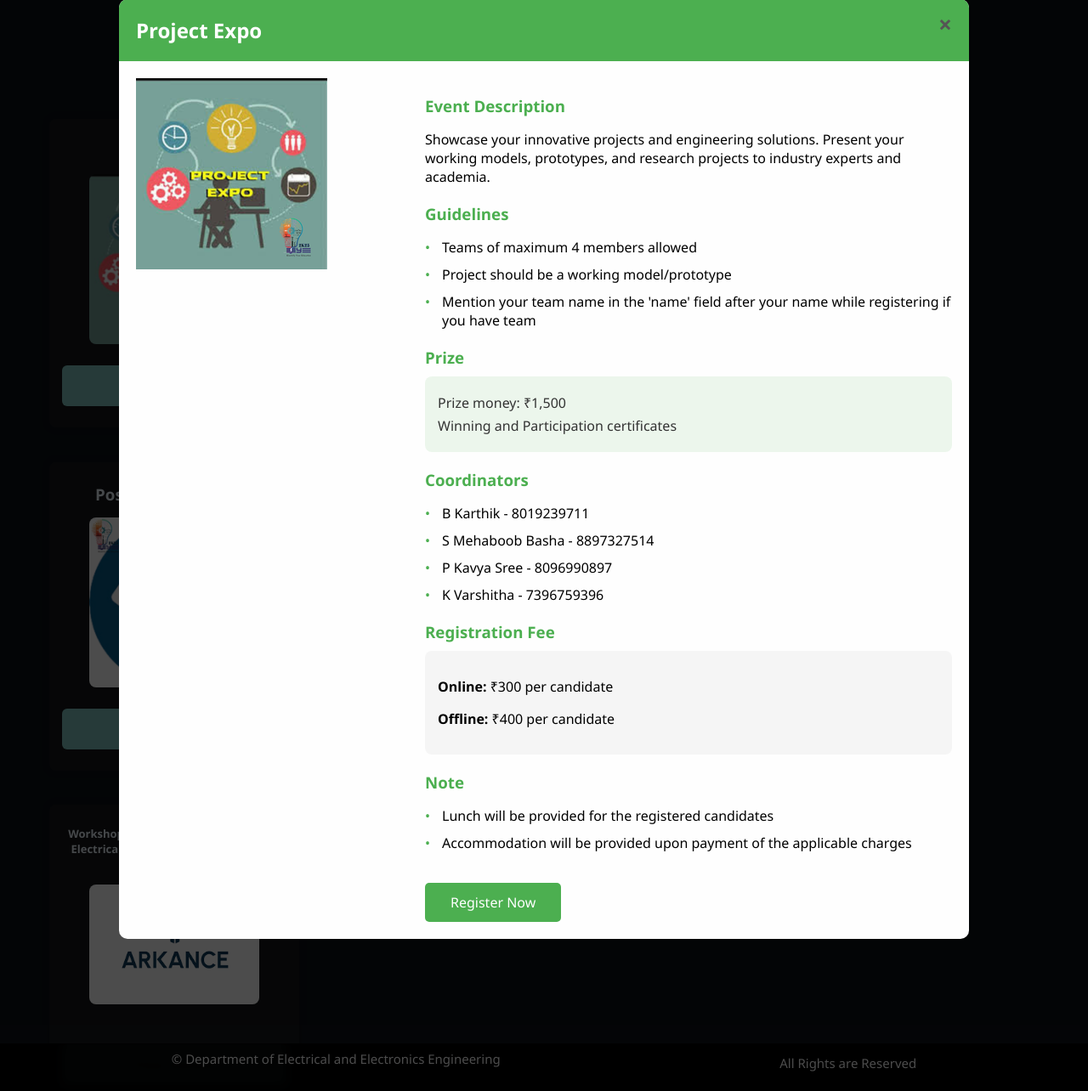
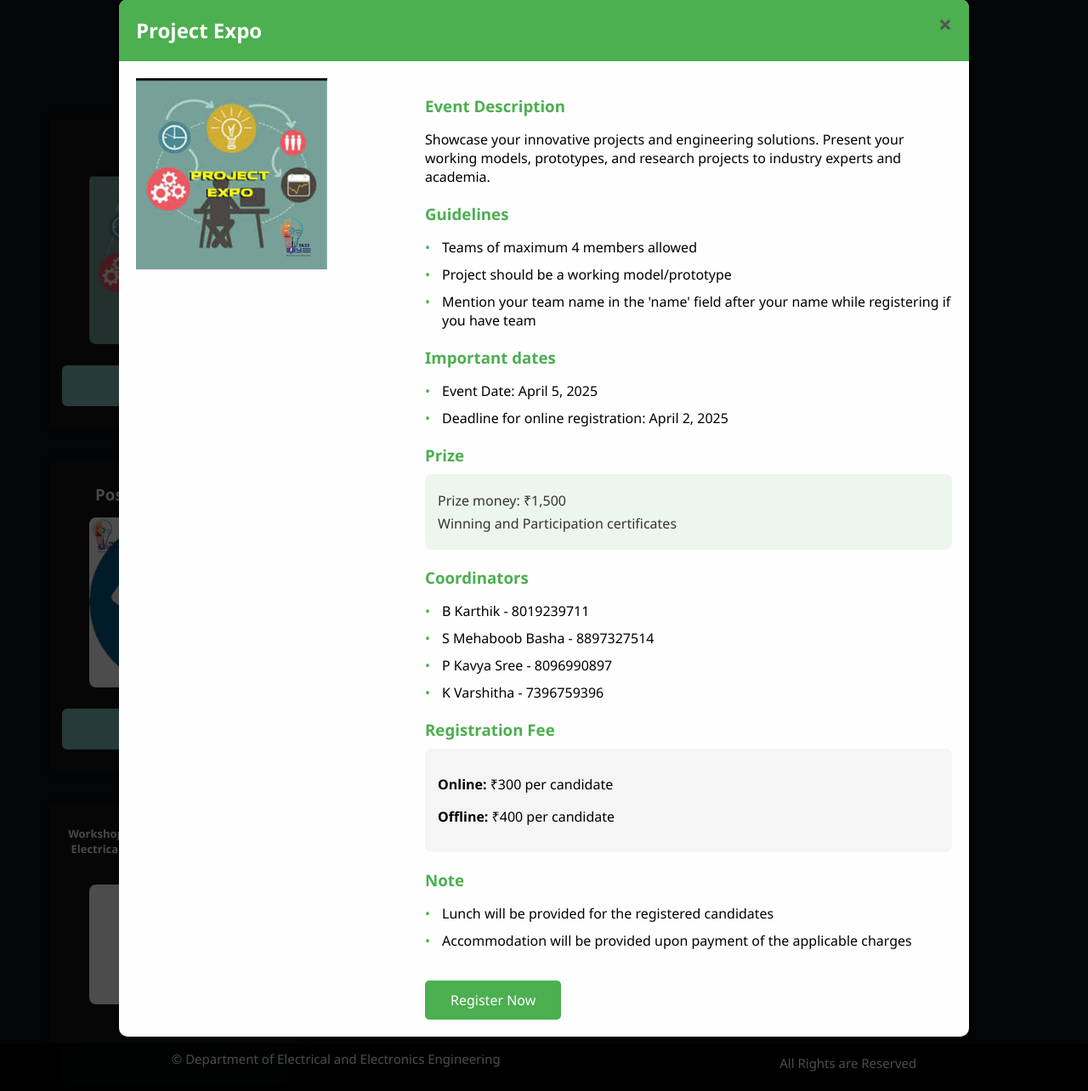
Before and after one commit to Sunilreddyyaparla/EYE2K25, a Flask app: page /events in a window 1280 px wide, after a click that opens the changed part. Shown: the part 65-1349 px from the top of the page at 85% size. Run offline with Flask 3, Linux system fonts and the light colour scheme.

Commit message:
Update events.html

```diff
--- a/templates/events.html
+++ b/templates/events.html
@@ -112,6 +112,11 @@
                             <li>Project should be a working model/prototype</li>
                             <li>Mention your team name  in the 'name' field after your name while registering if you have team</li>
                         </ul>
+                        <h3>Important dates</h3>
+                        <ul>
+                            <li>Event Date: April 5, 2025</li>
+                            <li>Deadline for online registration: April 2, 2025</li>
+                        </ul>
                         <h3>Prize</h3>
                         <div class="modal-prize-section">
                             <p>Prize money: ₹1,500</p>
@@ -164,6 +169,11 @@
                             <li>Time-based completion</li>
                             <li>Basic requirements will be provided</li>
                         </ul>
+                        <h3>Important dates</h3>
+                        <ul>
+                            <li>Event Date: April 4, 2025</li>
+                            <li>Deadline for online registration: April 2, 2025</li>
+                        </ul>
 
                         <h3>Prize </h3>
                         <div class="modal-prize-section">
@@ -215,7 +225,11 @@
                             <li>Consistes of three rounds. Difficulty level changes from round to round</li>
                             <li>Mention your team name  in the 'name' field after your name while registering</li>
                         </ul>
-
+                        <h3>Important dates</h3>
+                        <ul>
+                            <li>Event Date: April 4, 2025</li>
+                            <li>Deadline for online registration: April 2, 2025</li>
+                        </ul>
                         <h3>Prize </h3>
                         <div class="modal-prize-section">
                             <p>Prize money: ₹1,500</p>
@@ -264,7 +278,11 @@
                             <li>Individual participation</li>
                             <li>5 minutes presentation time</li>
                         </ul>
-
+                        <h3>Important dates</h3>
+                        <ul>
+                            <li>Event Date: April 4, 2025</li>
+                            <li>Deadline for online registration: April 2, 2025</li>
+                        </ul>
                         <h3>Prize Money</h3>
                         <div class="modal-prize-section">
                             <p>Prize: ₹1,500</p>
@@ -312,7 +330,11 @@
                             <li>Individual participation</li>
                             <li>5 minutes presentation time</li>
                         </ul>
-
+                        <h3>Important dates</h3>
+                        <ul>
+                            <li>Event Date: April 4, 2025</li>
+                            <li>Deadline for online registration: April 2, 2025</li>
+                        </ul>
                         <h3>Prize Money</h3>
                         <div class="modal-prize-section">
                             <p>Prize: ₹1,500</p>
@@ -363,7 +385,11 @@
                     <li>The design must be less in complex, high efficient and less convergence type.</li>
                     <li>It has to execute all the test cases related to the application.</li>
                 </ul>
-
+                <h3>Important dates</h3>
+                <ul>
+                    <li>Event Date: April 5, 2025</li>
+                    <li>Deadline for online registration: April 2, 2025</li>
+                </ul>
                 <h3>Prize</h3>
                 <div class="modal-prize-section">
                     <p>Prize money: ₹3,000</p>
@@ -413,6 +439,11 @@
                     <li>Hands-on sessions with real-world applications using MATLAB and Python</li>
                     <li>Certificates provided upon completion</li>
                 </ul>
+                <h3>Important dates</h3>
+                        <ul>
+                            <li>Event Date: April 4 & 5, 2025</li>
+                            <li>Deadline for online registration: April 2, 2025</li>
+                        </ul>
                 <h3>Coordinators</h3>
                 <ul>
                     <li>Y V Aditya Ram - 9347525271</li>
@@ -537,6 +568,11 @@
                         <li>Player with the maximum points will be announced as the tournament winner.</li>
                         <li>Every player has to make an account in leeches before starting the game.</li>
                     </ul>
+                    <h3>Important dates</h3>
+                    <ul>
+                        <li>Event Date: April 2, 2025(tentative)</li>
+                        <li>Deadline for online registration: April 1, 2025</li>
+                    </ul>
                     <h3>Coordinators</h3>
                     <div class="modal-prize-section">
                         <ul>
@@ -578,7 +614,7 @@
                 </div>
                 <div class="modal-details">
                     <h3>Event Description</h3>
-                    <p>🔥 Fastest Finger First – Speed Meets Accuracy! 🔥
+                    <p>🔥 Fastest Finger First - Speed Meets Accuracy! 🔥
 
                         Think you're the fastest typist? Prove it! Type fast, stay accurate, and finish first in this high-speed showdown.
                         Everyone types the same text, and only the sharpest fingers will claim victory!</p>
@@ -592,6 +628,11 @@
                     </ul>
                     <ul>
                         <li><strong>Note:</strong> Lunch will be provided to the participants of this event.</li>
+                    </ul>
+                    <h3>Important dates</h3>
+                    <ul>
+                        <li>Event Date: April 4, 2025</li>
+                        <li>Deadline for online registration: April 2, 2025</li>
                     </ul>
                     <h3>Coordinators</h3>
                     <div class="modal-prize-section">
@@ -639,9 +680,13 @@
                         <li>Send it to the whatsapp which is provided below</li>
                         <li>Send your epic shot along with your payment screenshot titled by your name,College Name, Insta ID</li>
                         <li>🏅 Winner Selection: The photo with the most likes wins!</li>
-                        <li>Likes will be counted until specified deadline & time zone.</li>
+                        <li>Likes will be counted from the date of your upload and until April 5, 2025.</li>
                         <li>Only original photos taken by the participant are allowed</li>
                     </ul>
+                    <h3>Important dates</h3>
+                        <ul>
+                            <li>Deadline for online registration: April 2, 2025</li>
+                        </ul>
                     <h3>Coordinators</h3>
                     <div class="modal-prize-section">
                         <ul>
@@ -702,10 +747,14 @@
                                 <li>Creativity & Originality - Unique ideas and artistic style.</li>
                                 <li>Relevance to Theme - How well the drawing represents their selected theme.</li>
                                 <li>Presentation & Effort - Detailing, clarity, and neatness.</li>
-                                <li>Likes and comments may be considered, but final judgment will be made by a panel.</li>
+                                <li>Likes and comments may be considered until April 5, 2025, but final judgment will be made by a panel.</li>
                             </ul>
                         </li>
                     </ul>
+                    <h3>Important dates</h3>
+                        <ul>
+                            <li>Deadline for online registration: April 2, 2025</li>
+                        </ul>
                     <h3>Coordinators</h3>
                     <div class="modal-prize-section">
                         <ul>
@@ -753,10 +802,14 @@
                     <li>Send it to the whatsapp which is provided below</li>
                     <li>Send your epic MEME along with your payment screenshot titled by your name,College Name, Insta ID</li>
                     <li>🏅 Winner Selection: The photo with the most likes wins!</li>
-                    <li>Likes will be counted until specified deadline & time zone.</li>
+                    <li>Likes will be counted until April5, 2025.</li>
                     <li>Originality is Key - Your meme must be unique and not copied from existing ones. 🚫📸</li>
                     <li>Keep It Clean - No offensive, inappropriate, or hateful content allowed. 🚨</li>
                     <li>Judging Criteria - Humor, creativity, originality, and relatability! 🏆</li>
+                </ul>
+                <h3>Important dates</h3>
+                <ul>
+                    <li>Deadline for online registration: April 2, 2025</li>
                 </ul>
                 <h3>Coordinators</h3>
                 <div class="modal-prize-section">
@@ -804,6 +857,11 @@
                     <li> Game Format: Choose between squad (4v4) </li>
                     <li>Specify team composition and any restrictions.</li>
                     <li> Strictly prohibit cheating and hacking.</li>
+                </ul>
+                <h3>Important dates</h3>
+                <ul>
+                    <li>Event Date: April 2, 2025</li>
+                    <li>Deadline for online registration: April 1, 2025</li>
                 </ul>
                 <h3>Coordinators</h3>
                 <div class="modal-prize-section">
@@ -855,7 +913,11 @@
                     <li>Any theme can be chosen, but copying from pre-drawn templates is not allowed.</li>
                     <li>Judges' decisions will be final based on creativity, neatness, and overall design.</li>
                 </ul>
-
+                <h3>Important dates</h3>
+                <ul>
+                    <li>Event Date: April 2, 2025</li>
+                    <li>Deadline for online registration: April 1, 2025</li>
+                </ul>
                 <h3>Coordinators</h3>
                 <div class="modal-prize-section">
                     <ul>
@@ -873,7 +935,8 @@
 
                 <h3>Registration Fee</h3>
                 <div class="modal-registration">
-                    <p>₹50 per candidate</p>
+                    <p><strong>Online : </strong>₹50</p>
+                    <p><strong>Offline : </strong>₹75</p>
                 </div>
 
                 <a href="{{ url_for('registration', event='Mehandhi') }}" class="modal-register-btn">Register Now</a>
```
